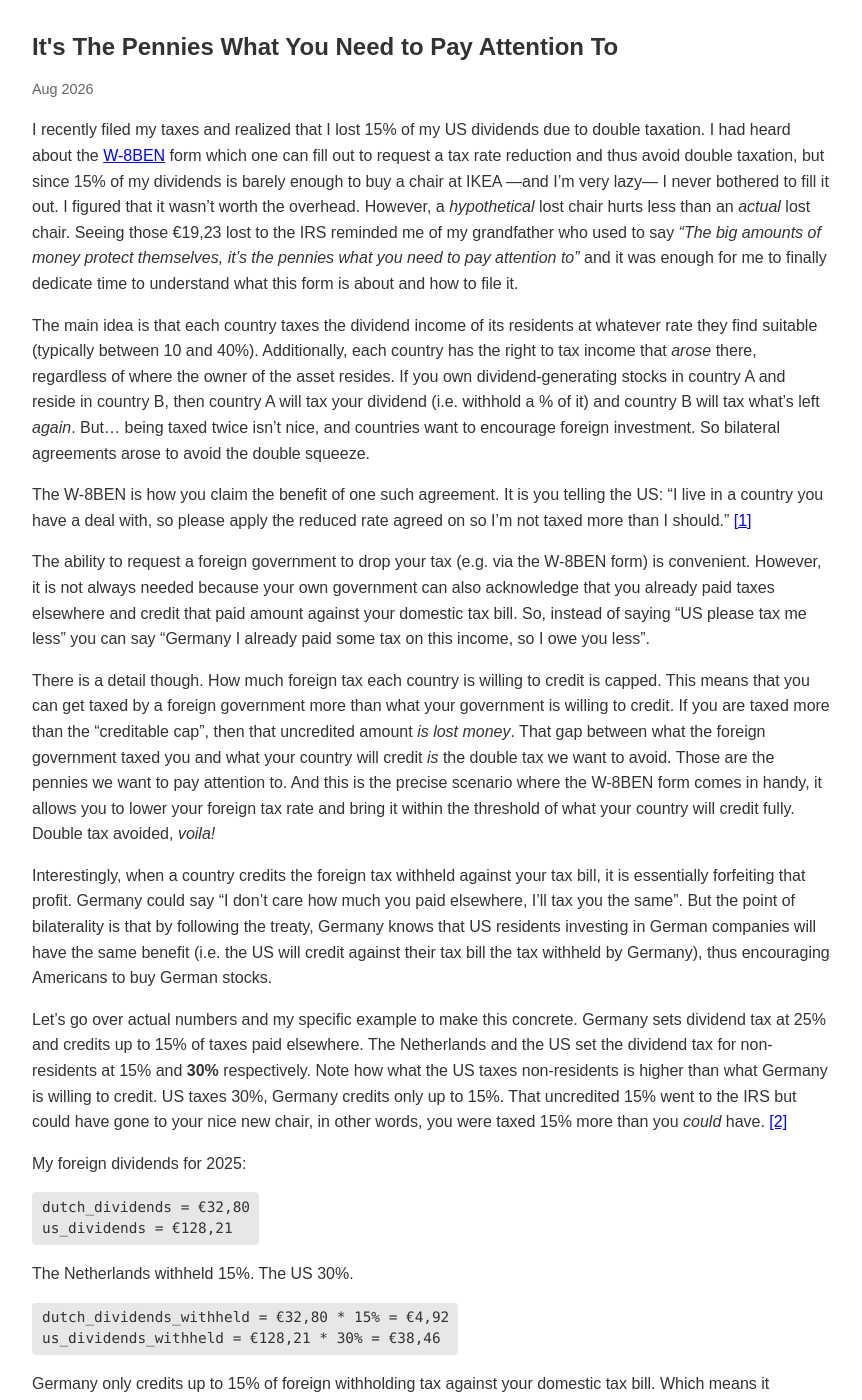
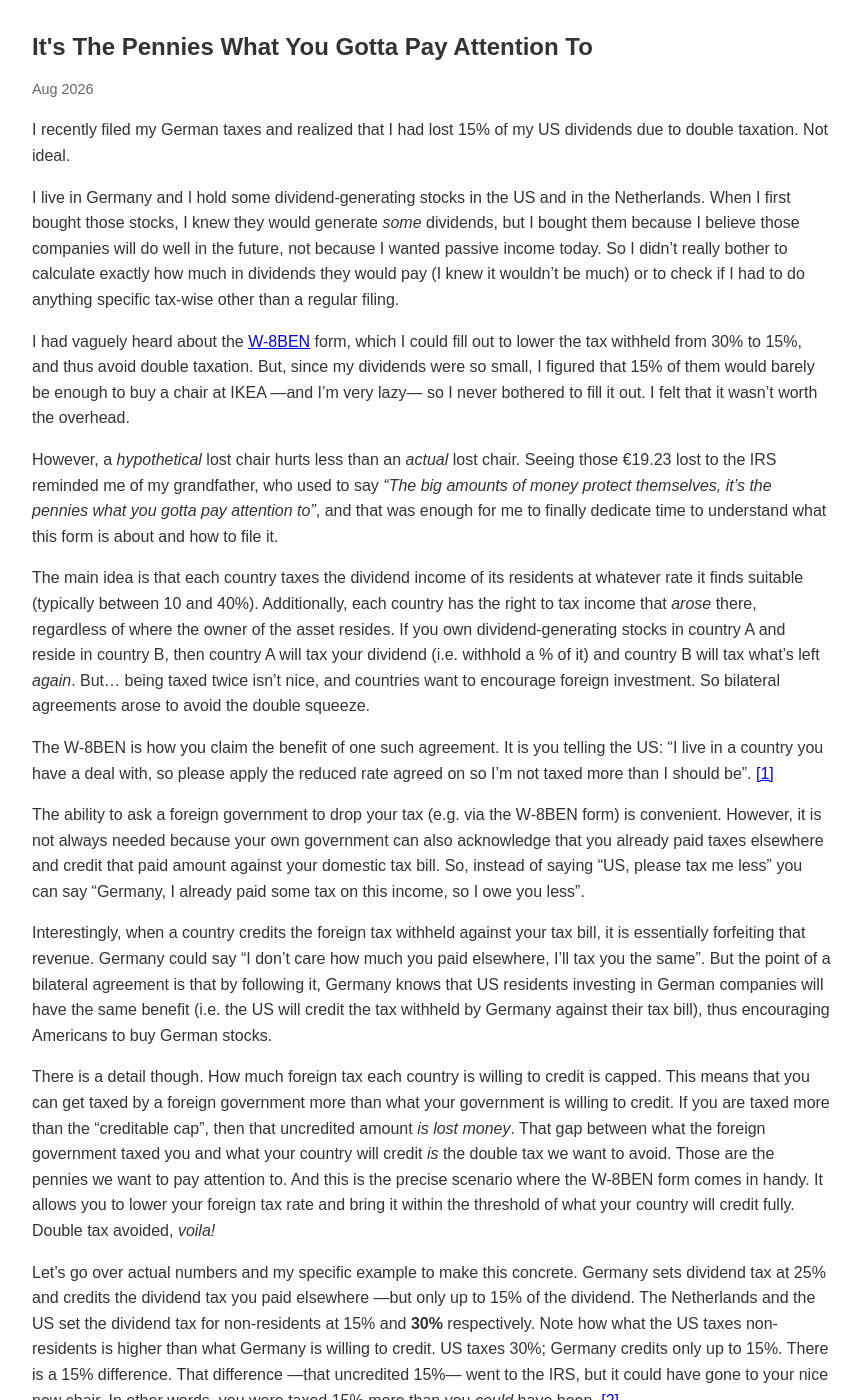
Before and after one commit to Sam1320/Sam1320.github.io, a Jekyll site: the page built from _posts/2026-08-23-its-the-pennies-what-you-gotta-pay-attention-to.md, in a window 1280 px wide and 1400 px high. Shown: the whole window, without its empty margins (208-1070 px from the left). Built offline with Jekyll 4.4.1, drawn with Linux system fonts in a browser that asks for light colours; some of the changed text lies outside the part shown.

Commit message:
refactor: integrate feedback and polish grammar and flow (#9)

```diff
--- a/_posts/2026-08-23-its-the-pennies-what-you-gotta-pay-attention-to.md
+++ b/_posts/2026-08-23-its-the-pennies-what-you-gotta-pay-attention-to.md
@@ -1,52 +1,59 @@
 ---
-title: It's The Pennies What You Need to Pay Attention To
+title: It's The Pennies What You Gotta Pay Attention To
 layout: post
-draft: true
 ---
 
-I recently filed my taxes and realized that I lost 15% of my US dividends due to double taxation. I had heard about the [W-8BEN](https://www.irs.gov/pub/irs-pdf/fw8ben.pdf) form which one can fill out to request a tax rate reduction and thus avoid double taxation, but since 15% of my dividends is barely enough to buy a chair at IKEA —and I'm very lazy— I never bothered to fill it out. I figured that it wasn't worth the overhead. However, a _hypothetical_ lost chair hurts less than an _actual_ lost chair. Seeing those €19,23 lost to the IRS reminded me of my grandfather who used to say _"The big amounts of money protect themselves, it's the pennies what you need to pay attention to"_ and it was enough for me to finally dedicate time to understand what this form is about and how to file it.
+I recently filed my German taxes and realized that I had lost 15% of my US dividends due to double taxation. Not ideal.
 
-The main idea is that each country taxes the dividend income of its residents at whatever rate they find suitable (typically between 10 and 40%). Additionally, each country has the right to tax income that _arose_ there, regardless of where the owner of the asset resides. If you own dividend-generating stocks in country A and reside in country B, then country A will tax your dividend (i.e. withhold a % of it) and country B will tax what's left _again_. But... being taxed twice isn't nice, and countries want to encourage foreign investment. So bilateral agreements arose to avoid the double squeeze.
+I live in Germany and I hold some dividend-generating stocks in the US and in the Netherlands. When I first bought those stocks, I knew they would generate _some_ dividends, but I bought them because I believe those companies will do well in the future, not because I wanted passive income today. So I didn't really bother to calculate exactly how much in dividends they would pay (I knew it wouldn't be much) or to check if I had to do anything specific tax-wise other than a regular filing.
 
-The W-8BEN is how you claim the benefit of one such agreement. It is you telling the US: "I live in a country you have a deal with, so please apply the reduced rate agreed on so I'm not taxed more than I should." <a href="#fn1">[1]</a>
+I had vaguely heard about the [W-8BEN](https://www.irs.gov/pub/irs-pdf/fw8ben.pdf) form, which I could fill out to lower the tax withheld from 30% to 15%, and thus avoid double taxation. But, since my dividends were so small, I figured that 15% of them would barely be enough to buy a chair at IKEA —and I'm very lazy— so I never bothered to fill it out. I felt that it wasn't worth the overhead.
 
-The ability to request a foreign government to drop your tax (e.g. via the W-8BEN form) is convenient. However, it is not always needed because your own government can also acknowledge that you already paid taxes elsewhere and credit that paid amount against your domestic tax bill. So, instead of saying "US please tax me less" you can say "Germany I already paid some tax on this income, so I owe you less".
+However, a _hypothetical_ lost chair hurts less than an _actual_ lost chair. Seeing those €19.23 lost to the IRS reminded me of my grandfather, who used to say _"The big amounts of money protect themselves, it's the pennies what you gotta pay attention to"_, and that was enough for me to finally dedicate time to understand what this form is about and how to file it.
 
-There is a detail though. How much foreign tax each country is willing to credit is capped. This means that you can get taxed by a foreign government more than what your government is willing to credit. If you are taxed more than the "creditable cap", then that uncredited amount *is lost money*. That gap between what the foreign government taxed you and what your country will credit _is_ the double tax we want to avoid. Those are the pennies we want to pay attention to. And this is the precise scenario where the W-8BEN form comes in handy, it allows you to lower your foreign tax rate and bring it within the threshold of what your country will credit fully. Double tax avoided, _voila!_
+The main idea is that each country taxes the dividend income of its residents at whatever rate it finds suitable (typically between 10 and 40%). Additionally, each country has the right to tax income that _arose_ there, regardless of where the owner of the asset resides. If you own dividend-generating stocks in country A and reside in country B, then country A will tax your dividend (i.e. withhold a % of it) and country B will tax what's left _again_. But... being taxed twice isn't nice, and countries want to encourage foreign investment. So bilateral agreements arose to avoid the double squeeze.
 
-Interestingly, when a country credits the foreign tax withheld against your tax bill, it is essentially forfeiting that profit. Germany could say "I don't care how much you paid elsewhere, I'll tax you the same". But the point of bilaterality is that by following the treaty, Germany knows that US residents investing in German companies will have the same benefit (i.e. the US will credit against their tax bill the tax withheld by Germany), thus encouraging Americans to buy German stocks.
+The W-8BEN is how you claim the benefit of one such agreement. It is you telling the US: "I live in a country you have a deal with, so please apply the reduced rate agreed on so I'm not taxed more than I should be". <a href="#fn1">[1]</a>
 
-Let's go over actual numbers and my specific example to make this concrete. Germany sets dividend tax at 25% and credits up to 15% of taxes paid elsewhere. The Netherlands and the US set the dividend tax for non-residents at 15% and **30%** respectively. Note how what the US taxes non-residents is higher than what Germany is willing to credit. US taxes 30%, Germany credits only up to 15%. That uncredited 15% went to the IRS but could have gone to your nice new chair, in other words, you were taxed 15% more than you _could_ have. <a href="#fn2">[2]</a>
+The ability to ask a foreign government to drop your tax (e.g. via the W-8BEN form) is convenient. However, it is not always needed because your own government can also acknowledge that you already paid taxes elsewhere and credit that paid amount against your domestic tax bill. So, instead of saying "US, please tax me less" you can say "Germany, I already paid some tax on this income, so I owe you less".
+
+Interestingly, when a country credits the foreign tax withheld against your tax bill, it is essentially forfeiting that revenue. Germany could say "I don't care how much you paid elsewhere, I'll tax you the same". But the point of a bilateral agreement is that by following it, Germany knows that US residents investing in German companies will have the same benefit (i.e. the US will credit the tax withheld by Germany against their tax bill), thus encouraging Americans to buy German stocks.
+
+There is a detail though. How much foreign tax each country is willing to credit is capped. This means that you can get taxed by a foreign government more than what your government is willing to credit. If you are taxed more than the "creditable cap", then that uncredited amount *is lost money*. That gap between what the foreign government taxed you and what your country will credit _is_ the double tax we want to avoid. Those are the pennies we want to pay attention to. And this is the precise scenario where the W-8BEN form comes in handy. It allows you to lower your foreign tax rate and bring it within the threshold of what your country will credit fully. Double tax avoided, _voila!_
+
+Let's go over actual numbers and my specific example to make this concrete. Germany sets dividend tax at 25% and credits the dividend tax you paid elsewhere —but only up to 15% of the dividend. The Netherlands and the US set the dividend tax for non-residents at 15% and **30%** respectively. Note how what the US taxes non-residents is higher than what Germany is willing to credit. US taxes 30%; Germany credits only up to 15%. There is a 15% difference. That difference —that uncredited 15%— went to the IRS, but it could have gone to your nice new chair. In other words, you were taxed 15% more than you _could_ have been. <a href="#fn2">[2]</a>
 
 My foreign dividends for 2025:
 
 
-<div class="calculation">dutch_dividends = €32,80
-us_dividends = €128,21</div>
+<div class="calculation">dutch_dividends = €32.80
+us_dividends = €128.21</div>
 
 
 The Netherlands withheld 15%. The US 30%.
 
-<div class="calculation">dutch_dividends_withheld = €32,80 * 15% = €4,92
-us_dividends_withheld = €128,21 * 30% = €38,46</div>
+<div class="calculation">dutch_tax_withheld = €32.80 * 15% = €4.92
+us_tax_withheld = €128.21 * 30% = €38.46</div>
 
-Germany only credits up to 15% of foreign withholding tax against your domestic tax bill. Which means it credited...
+Germany credits foreign withholding tax only up to 15% of the dividend. Which means it credited...
 
-<div class="calculation">dutch_dividends_withheld_credited_by_germany = €32,80 * 15% = €4,92
-us_dividends_withheld_credited_by_germany = €128,21 * 15% = €19,23</div>
+<div class="calculation">dutch_tax_withheld_credited_by_germany = €32.80 * 15% = €4.92
+us_tax_withheld_credited_by_germany = €128.21 * 15% = €19.23</div>
 
 
-Germany credited the full €4,92 of my Dutch dividends withheld, but it credited only half of those from the US, i.e. €38,46 / 2 = €19,23. Meaning I lost the other €19,23. My grandfather would not be particularly proud. <a href="#fn3">[3]</a>
+As you see, Germany credited the full €4.92 withheld on my Dutch dividends, but it credited only €19.23 of the €38.46 withheld on the US ones. Meaning I lost the other half: €19.23. My grandfather would not be particularly proud. <a href="#fn3">[3]</a>
 
-To keep future pennies from being lost —and make grandpa proud— you can fill out the W-8BEN form through your broker and lower your US withholding tax rate. In the case of Germany, filling it out will lower the US dividend tax withheld from 30% to 15%. In my case meaning an extra €19,23 in my pocket. It might not seem like much but over the long run this compounds.
+To keep future pennies from being lost —and make grandpa proud!— you can fill out the W-8BEN form through your broker and lower your US withholding tax rate. If you live in Germany, filling it out will lower the US dividend tax withheld from 30% to 15%. In my case meaning an extra €19.23 in my pocket. It might not seem like much, but over the long run this compounds.
 
-So, go file your W-8BEN form and start thinking about what piece of nice furniture to buy with that extra money you'll be getting.
+So, go file your W-8BEN form and start thinking about what piece of nice furniture to buy with that extra money you'll be getting. <a href="#fn4">[4]</a>
 
 
 <div class="notes-divider"><span> Notes </span></div>
 
-<p id="fn1">[1] Technically is your broker talking to the US. I added a direct link to the form provided by the IRS for reference, but you normally file this through your broker.</p>
+<p id="fn1">[1] Technically it's your broker talking to the US. I added a direct link to the form provided by the IRS for reference, but you normally file this through your broker.</p>
 
-<p id="fn2">[2] I didn't know how often these rates change and wanted to provide snapshots of the law as sources here in case they change by the time you read this post. But it turns out that international dividend tax rates are incredibly stable, they have not changed in over a decade. But, these can change anyways, so here are the <a href="https://business.gov.nl/regulations/dividend-tax/">Dutch</a>, <a href="https://www.law.cornell.edu/uscode/text/26/871">US</a> and <a href="https://www.gesetze-im-internet.de/estg/__32d.html" target="_blank">German</a> sources. </p>
+<p id="fn2">[2] I didn't know how often these rates change and wanted to provide snapshots of the law as sources here in case they change by the time you read this post. But it turns out that international dividend tax rates are incredibly stable: they have not changed in over a decade. These can change anyway, so here are the <a href="https://business.gov.nl/regulations/dividend-tax/">Dutch</a>, <a href="https://www.law.cornell.edu/uscode/text/26/871">US</a> and <a href="https://www.gesetze-im-internet.de/estg/__32d.html">German</a> sources.</p>
 
-<p id="fn3">[3] I said I "lost" the other €19 but you can actually reclaim over-withheld tax by filling out a 1040-NR form.</p>
+<p id="fn3">[3] I said I "lost" the other €19.23 but you can actually reclaim over-withheld tax by filling out a 1040-NR form.</p>
+
+<p id="fn4">[4] I'm not a financial advisor —this is just what I worked out for my own case. Treaties, rates and forms differ by country, so check yours.</p>
```
